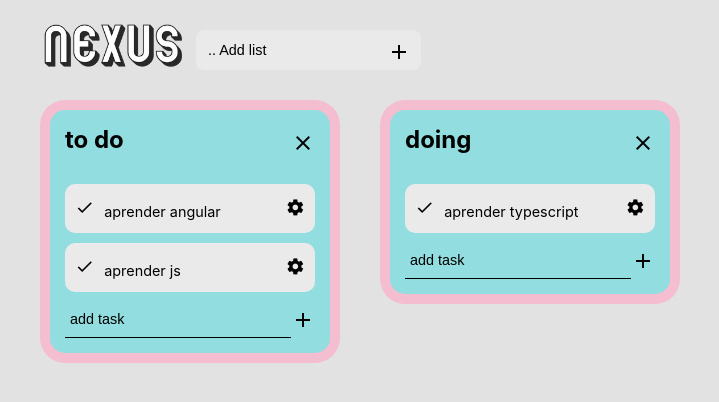
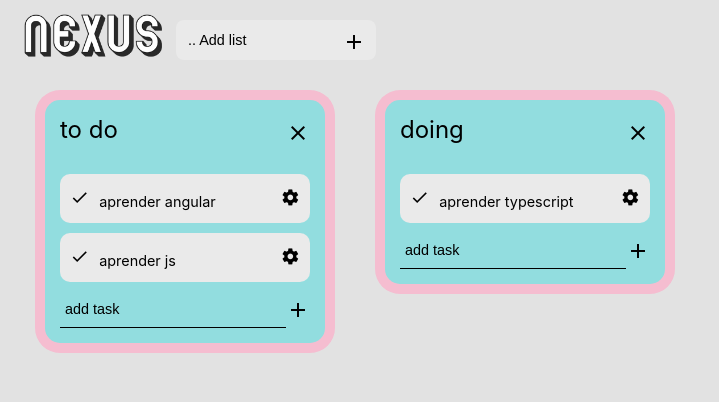
Before and after one commit to ArturoPardo/nexus-complete, an Angular app: page / in a window 1280 px wide. Shown: the top 402 px of the page, without its empty margins (0-719 px from the left). Built offline with nearby package versions, Linux system fonts and the light colour scheme.

Commit message:
add animations & double input rename list

```diff
--- a/src/app/add-new-list/add-new-list.component.html
+++ b/src/app/add-new-list/add-new-list.component.html
@@ -3,6 +3,6 @@
   <img src="/assets/nexus.png">
   <div class="input">
     <input type="text" placeholder=".. Add list" [(ngModel)]="text" (keyup.enter)="addList($event)" />
-    <i (click)="addListSymbol(text)" class="material-icons">add</i>
+    <i (click)="addListSymbol(text)" class="material-icons rotate">add</i>
   </div>
 </header>
--- a/src/app/add-new-list/add-new-list.component.scss
+++ b/src/app/add-new-list/add-new-list.component.scss
@@ -4,7 +4,7 @@
     z-index: 1;
     display: flex;
     flex-direction: row;
-    margin: 20px 40px;
+    margin: 10px 20px;
 }
   header img {
     height: 50px;
@@ -16,14 +16,14 @@
     height: 40px;
     margin-top:10px;
     padding: 10px;
-    width: 225px;
+    width: 200px;
     display: flex;
     justify-content:space-between;
 
   }
   input{
     border: none;
-    width: 100%;
+    width: 100px;
     margin-right: 5px;
     font-size: 0.9em;
     background-color: transparent;
@@ -35,3 +35,19 @@
   ::placeholder {
     color: #000;
   }
+  .rotate{
+    transform: rotate(-90deg);
+    transition: 400ms ease all;
+  }
+
+  .rotate:hover{
+    transform: rotate(90deg);
+    transition: 400ms ease all;
+
+  }
+  .material-icons{
+   height: 24px !important;
+   width: 24px !important;
+
+
+  }
--- a/src/app/board/board.component.ts
+++ b/src/app/board/board.component.ts
@@ -12,7 +12,6 @@ export class BoardComponent {
 
   constructor(private dataManager: DataManagerService) {
     this.data = this.dataManager.getData();
-    console.log("Data",this.data);
 
   }
 
--- a/src/app/data-manager.service.ts
+++ b/src/app/data-manager.service.ts
@@ -83,7 +83,6 @@ export class DataManagerService {
 
     this.data.lists.push(newList);
     this.data.lists.sort(this.comparar);
-    console.log(this.data.lists);
   }
 
   deleteList(id: number) {
--- a/src/app/list/list.component.html
+++ b/src/app/list/list.component.html
@@ -2,16 +2,18 @@
   <div class="box">
     <div class="box_title">
       <h1>
-        <span [hidden]="editing" (dblclick)="edit(editInput)">{{ list.name }}</span>
+        <span [hidden]="editing" (click)="edit(editInput)">{{ list.name }}</span>
         <span [hidden]="!editing">
           <input type="text" #editInput (keyup.enter)="editName()" (blur)="cancelEdit()" [(ngModel)]="newName" />
         </span>
       </h1>
-      <i (click)="delete(list.listId)" class="material-icons">clear</i>
+      <span [hidden]="editingRe" > <i (click)="delete(list.listId)" class="material-icons">clear</i></span>
+      <span [hidden]="!editingRe" > <i (click)="addListSymbolRe(newName)" class="material-icons">done</i></span>
+
     </div>
     <app-task *ngFor="let taskObj of list.tasks" [task]="taskObj"></app-task>
     <div class="box_input">
       <input type="text" placeholder="add task" [(ngModel)]="text" (keyup.enter)="newTask($event)" />
-      <i (click)="addListSymbol(text)" class="material-icons">add</i>
+      <i (click)="addListSymbol(text)"  class="material-icons rotate">add</i>
     </div>
   </div>
--- a/src/app/list/list.component.scss
+++ b/src/app/list/list.component.scss
@@ -45,6 +45,7 @@ button {
 
 h1 {
   margin-top: 0;
+  font-weight: normal;
 }
 
 ::placeholder {
@@ -82,3 +83,13 @@ input {
 input:focus {
   outline: 0px;
 }
+.rotate{
+  transform: rotate(-90deg);
+  transition: 400ms ease all;
+}
+
+.rotate:hover{
+  transform: rotate(90deg);
+  transition: 400ms ease all;
+
+}
--- a/src/app/list/list.component.ts
+++ b/src/app/list/list.component.ts
@@ -17,6 +17,7 @@ import {
 export class ListComponent {
   @Input() list: List;
   editing = false;
+  editingRe = false;
   newName: string = '';
   text: string = '';
 
@@ -36,22 +37,46 @@ export class ListComponent {
   }
   addListSymbol(text) {
     if (text !== '') {
+
       this.dataService.addNewTask(text, this.list);
     }
     this.text = '';
+
   }
   edit(node) {
+   this.editingRe = true;
     setTimeout(() => {
+
       node.focus();
     }, 0);
     this.editing = true;
+
   }
   cancelEdit() {
     this.editing = false;
+    setTimeout(() => {
+
+      this.addListSymbolRe(this.newName);
+    }, 0);
+
   }
   editName() {
+
     this.list.name = this.newName;
+
     this.dataService.editListName(this.list);
     this.editing = false;
+    this.editingRe = false;
+  }
+  addListSymbolRe(newName){
+
+    if (newName!== ''){
+
+      this.list.name = newName;
+
+    }
+
+    this.editingRe = false;
+
   }
 }
--- a/src/app/show-lists/show-lists.component.scss
+++ b/src/app/show-lists/show-lists.component.scss
@@ -1,6 +1,6 @@
 .showLists{
     display: flex;
-    justify-content: start;
-    margin: 90px 0px 0px 20px;
+    flex-direction: row;
+    margin: 80px 0px 0px 15px;
     position: absolute;
 }
--- a/src/app/task/task.component.html
+++ b/src/app/task/task.component.html
@@ -1,14 +1,25 @@
 <div class= "{{completed? 'tasks_off' : 'tasks_on'}}">
     <div class="task_title">
+
       <div>
         <i class="material-icons" (click)="siExiste()">   {{completed? "done_all" : "done"}} </i>
     <span class="task_name">{{ task.text }}</span>
   </div>
+
     <i (click)="mostrar()" class="material-icons">settings</i>
     </div>
-    <div class="controls">
-      <i class="material-icons">delete</i>
-      <i (click)="edit(editInput)" class="material-icons">edit</i>
-      <i class="material-icons" (click)="siExiste(tarea)">done </i>
-    </div>
+
+  <div class= "{{showMyclass? 'show' : 'hide'}}">
+
+    <ul>
+        <li><i class="material-icons">delete</i></li>
+             <li><i class="material-icons">edit</i></li>
+     </ul>
+
+
+
 </div>
+
+
+
+</div>
--- a/src/app/task/task.component.scss
+++ b/src/app/task/task.component.scss
@@ -25,7 +25,37 @@
     justify-content: space-between;
 
   }
-  .controls{
-      background-color: red;
-      display:none;
+
+  .hide{
+
+   height: 0px;
+   transition: 200ms ease all;
+
+ }
+  .hide ul{
+    display:none;
   }
+
+
+
+  // .show{
+  //   height: 70px;
+  //   transition: height 400ms;
+
+  // }
+
+
+  .show{
+    height: 70px;
+    transition: 400ms ease all;
+
+  }
+
+  ul {
+    padding-left: 0;
+    list-style-type: none;
+}
+.rotate{
+  transform: rotate(-90deg);
+  transition: 400ms ease all;
+}
--- a/src/app/task/task.component.ts
+++ b/src/app/task/task.component.ts
@@ -10,16 +10,18 @@ export class TaskComponent {
   @Input() task: Task;
 
   completed:boolean =false;
+  showMyclass:boolean =false;
+
   constructor(private dataService: DataManagerService) { }
 
   siExiste() {
 
     this.completed = !this.completed;
-    console.log(this.completed)
+    console.log("completada",this.completed)
   }
-  mostrar(){console.log("hh");
-
+  mostrar(){
+   this.showMyclass = !this.showMyclass;
+   console.log("pulsada",this.showMyclass);
   }
 
-
 }
```
